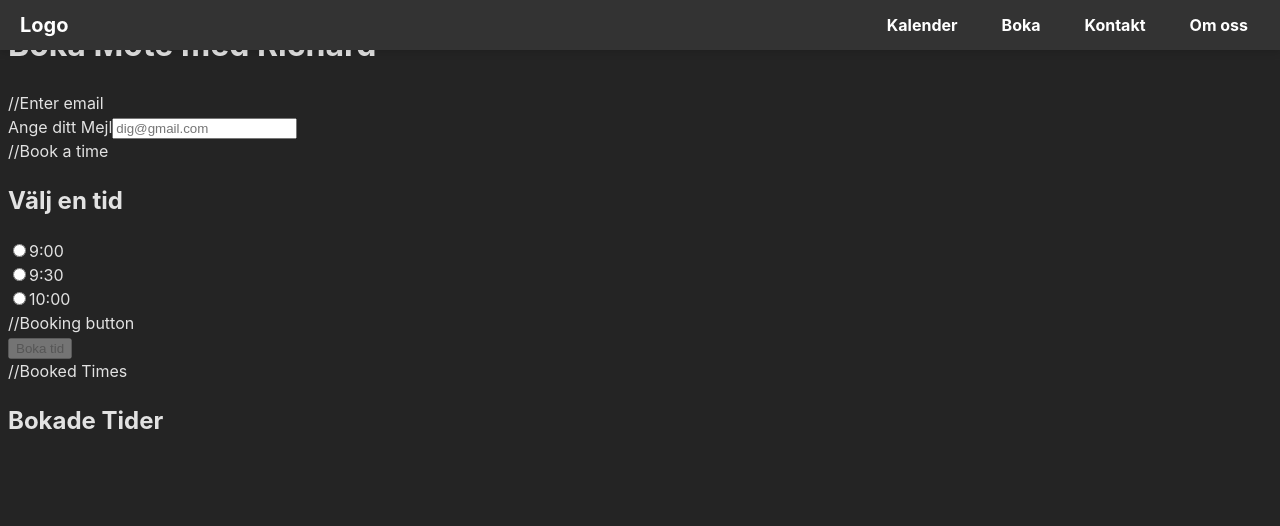
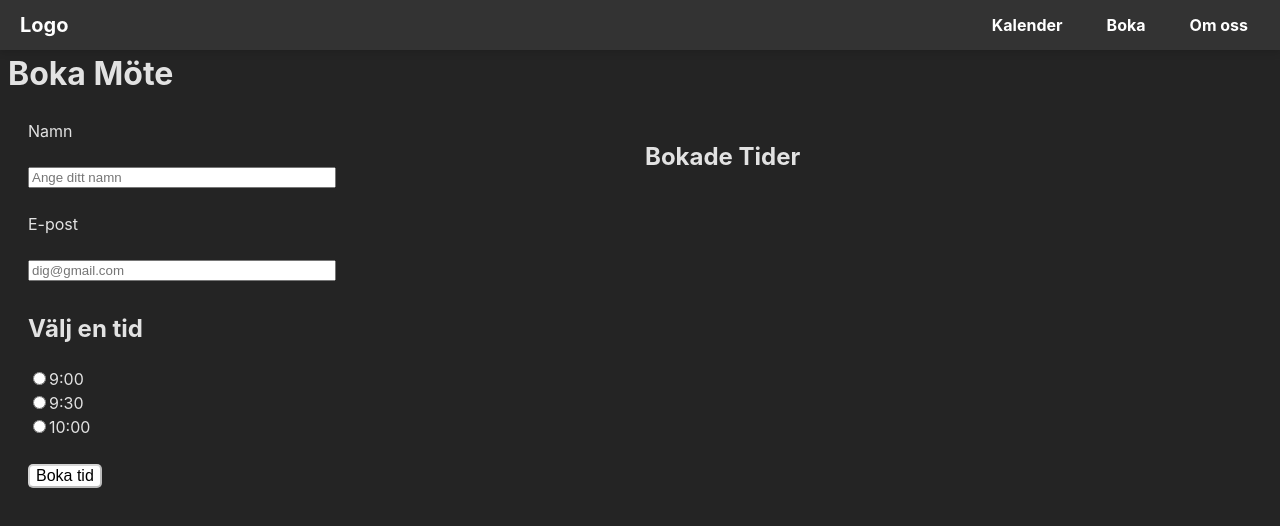
Before and after one commit to Sternax/Team3_Kalender, a Vue app: page /boka in a window 1280 px wide. Shown: the top 526 px of the page. Built offline with nearby package versions, Linux system fonts and the light colour scheme; what v-calendar would draw is missing.

Commit message:
Added styling to bokningssidan and took away kontakt.vue

```diff
--- a/src/components/NavBar.vue
+++ b/src/components/NavBar.vue
@@ -4,7 +4,6 @@
     <ul class="nav-links">
       <li><RouterLink to="/">Kalender</RouterLink></li>
       <li><RouterLink to="/boka">Boka</RouterLink></li>
-      <li><RouterLink to="/kontakt">Kontakt</RouterLink></li>
       <li><RouterLink to="/about">Om oss</RouterLink></li>
     </ul>
   </nav>
--- a/src/router.js
+++ b/src/router.js
@@ -2,13 +2,11 @@ import { createWebHistory, createRouter } from "vue-router";
 
 import Kalender from "./views/Kalender.vue";
 import About from "./views/About.vue";
-import Kontakt from "./views/Kontakt.vue";
 import Boka from "./views/Boka.vue";
 
 const routes = [
   { path: "/", component: Kalender },
   { path: "/about", component: About },
-  { path: "/kontakt", component: Kontakt },
   { path: "/boka", component: Boka }
 ];
 
--- a/src/views/Boka.vue
+++ b/src/views/Boka.vue
@@ -1,10 +1,20 @@
 <template>
-  <div>
-    <h1>Boka Möte med Richard</h1>
+  <h1>Boka Möte</h1>
+  <div class="booking">
 
-    //Enter email
-    <div>
-      <label for="email">Ange ditt Mejl</label>
+    <!--Enter email & Name-->
+    <div class="left textInputs">
+      <label for="name">Namn</label>
+      <br>
+      <input
+        type="text"
+        v-model="name"
+        placeholder="Ange ditt namn"
+        required
+      />
+      <br>
+      <label for="email">E-post</label>
+      <br>
       <input
         type="email"
         v-model="email"
@@ -16,8 +26,8 @@
       </p>
     </div>
 
-    //Book a time
-    <div>
+    <!--Book a time-->
+    <div class="left">
       <h2>Välj en tid</h2>
       <div v-for="(time, index) in availableTimes" :key="index">
         <input
@@ -33,15 +43,15 @@
       </div>
     </div>
 
-    //Booking button
-    <div>
-      <button @click="bookTime" :disabled="!selectedTime || !isValidEmail(email) || !email">
+    <!--Booking button-->
+    <div class="left">
+      <button id="book-btn" @click="bookTime" :disabled="!selectedTime || !isValidEmail(email) || !email">
         Boka tid
       </button>
     </div>
 
-    //Booked Times
-    <div>
+    <!--Booked Times-->
+    <div class="right">
       <h2>Bokade Tider</h2>
       <ul>
         <li v-for="(time, index) in bookedTimes" :key="index">
@@ -96,4 +106,42 @@ export default {
 }
 </script>
 
-<style scoped></style>
+<style scoped>
+
+h1 {
+  margin-top: 50px;
+}
+
+.booking {
+  display: grid;
+  grid-template-columns: 1fr 1fr;
+  grid-template-rows: repeat(3, 1fr);
+  gap: 10px;
+}
+
+.left {
+  margin-left: 20px;
+
+}
+
+.right {
+  grid-column: 2;
+  grid-row: 1 /span 3
+}
+
+#book-btn {
+  color: black;
+  font-size: 16px;
+  border-radius: 5px;
+  background-color:#FFF;
+}
+
+.textInputs{
+  display: flex;
+  flex-direction: column;
+}
+
+.textInputs input {
+  width: 300px;
+}
+</style>
--- a/src/views/Kontakt.vue
+++ /dev/null
@@ -1,5 +0,0 @@
-<script setup></script>
-<template>
-  <div>content</div>
-</template>
-<style scoped></style>
```
